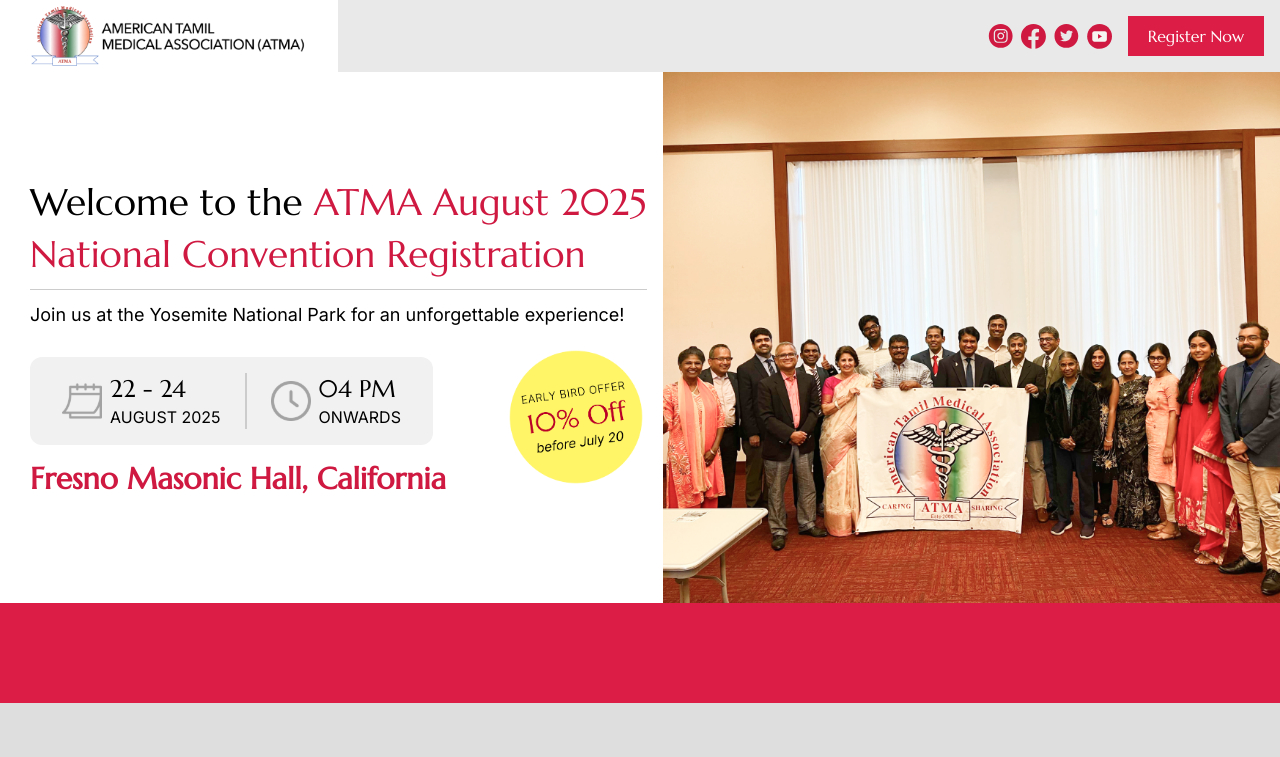
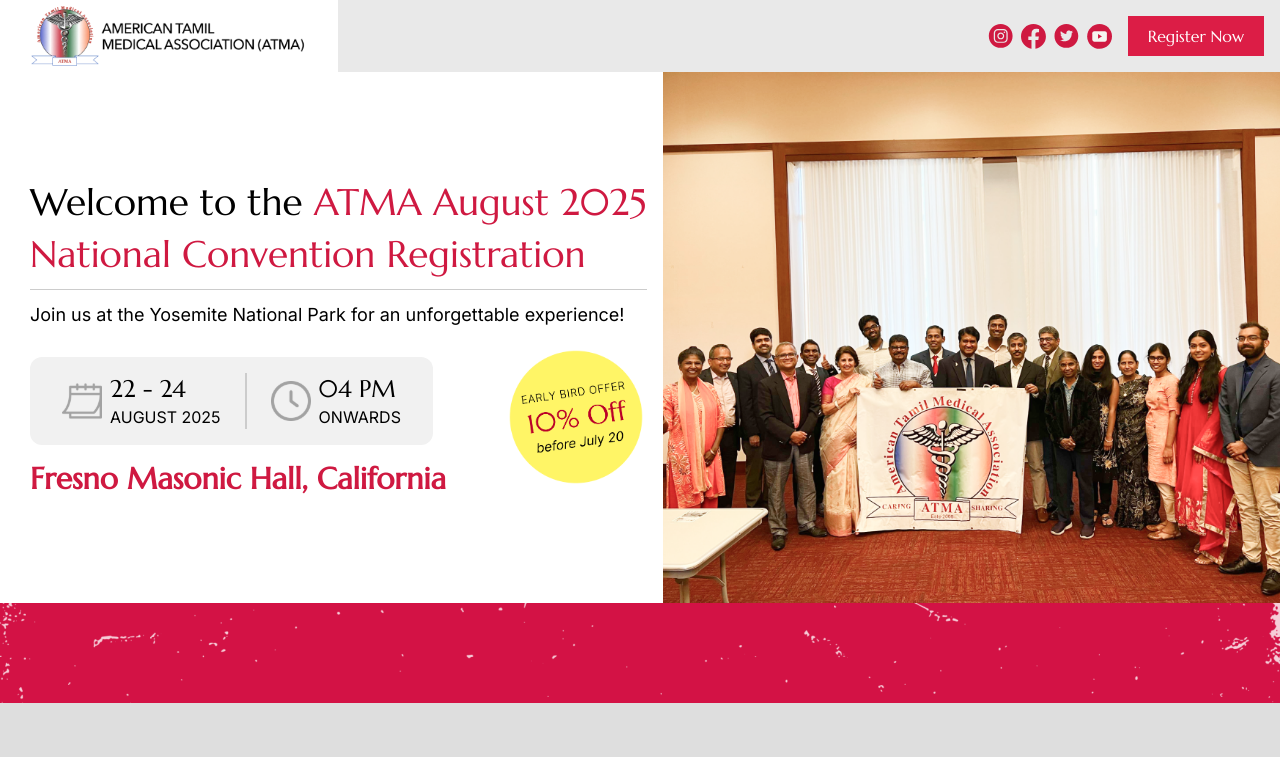
Before and after one commit to employeebhavya/atma-national-convention, a Next.js app: page / in a window 1280 px wide. Shown: the top 757 px of the page. Built offline with nearby package versions, Linux system fonts and the light colour scheme; no server answers.

Commit message:
added texture to the website

```diff
--- a/src/app/page.js
+++ b/src/app/page.js
@@ -14,7 +14,7 @@
   return (
     <div>
       <Hero />
-      <section className="w-full h-25 bg-[#dc1d46]"></section>
+      <section className="w-full h-25 bg-[url('/texture.png')] bg-cover bg-center bg-no-repeat"></section>
       <AriseAwake />
       <AtmaConvention />
       <SpecialHighlights />
```
Also changed, not shown: public/texture.png (added).
